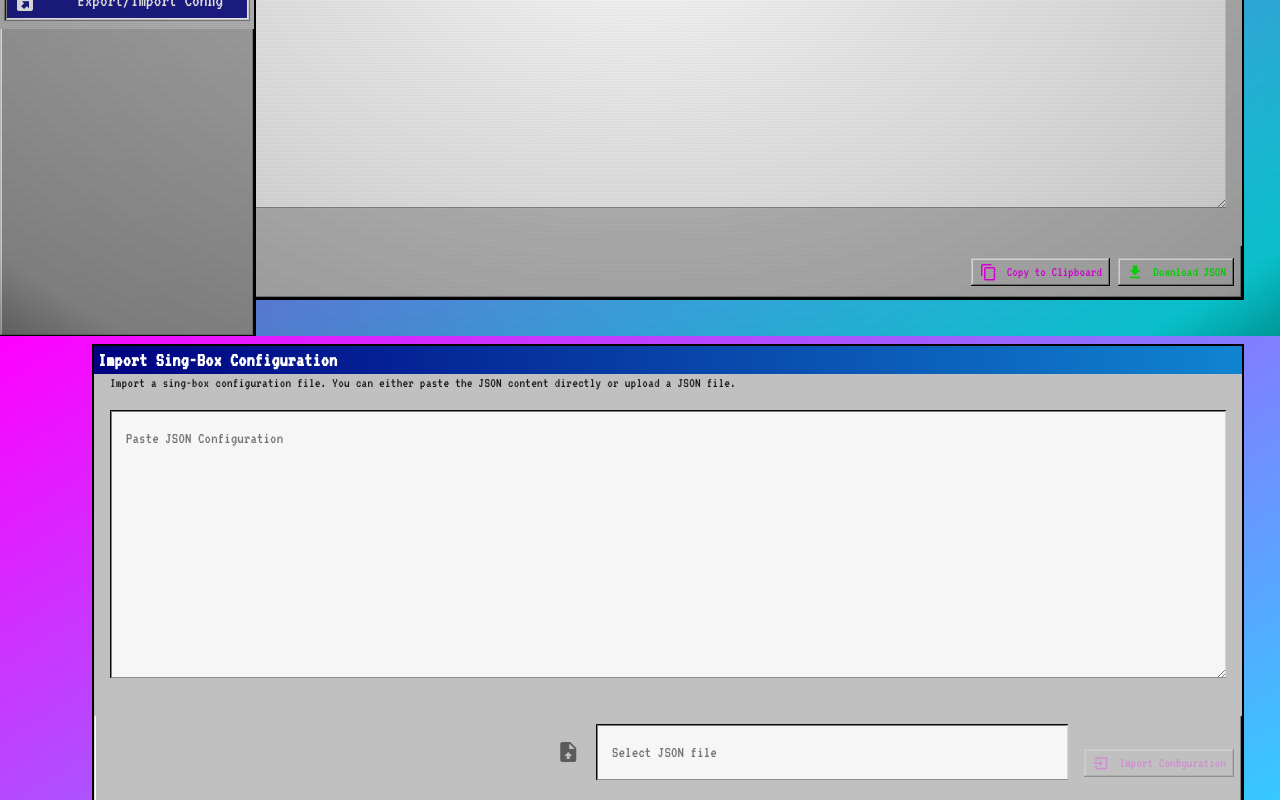
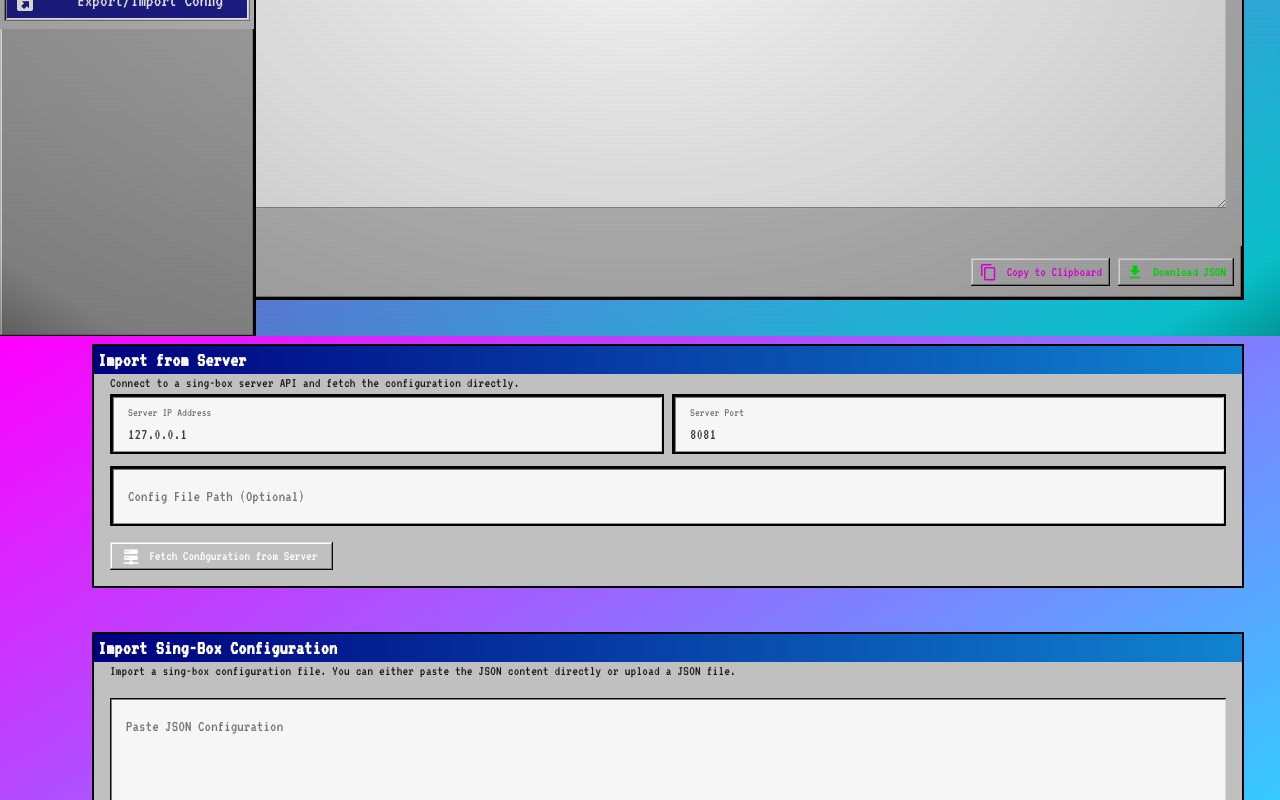
Before and after one commit to rtlvpn/ui, a Vue app: page /app/exportconfig in a window 1280 px wide. Shown: the part 464-1264 px from the top of the page. Built offline with nearby package versions, Linux system fonts and the light colour scheme.

Commit message:
testing endpoint get config

```diff
--- a/src/locales/en.ts
+++ b/src/locales/en.ts
@@ -496,4 +496,16 @@
     invalidFile: "Invalid JSON file",
     noData: "No configuration data to import"
   },
+  serverImport: {
+    title: "Import from Server",
+    description: "Connect to a sing-box server API and fetch the configuration directly.",
+    serverIp: "Server IP Address",
+    serverPort: "Server Port",
+    configPath: "Config File Path (Optional)",
+    fetchConfig: "Fetch Configuration from Server",
+    fetchSuccess: "Configuration successfully fetched from server",
+    fetchError: "Failed to fetch configuration: {error}",
+    noServerIp: "Please enter a server IP address",
+    noServerPort: "Please enter a server port"
+  },
 }
--- a/src/views/ExportConfig.vue
+++ b/src/views/ExportConfig.vue
@@ -40,6 +40,60 @@
               {{ $t('exportConfig.downloadConfig') }}
             </v-btn>
           </v-card-actions>
+        </v-card>
+      </v-col>
+    </v-row>
+
+    <v-row class="mt-6">
+      <v-col cols="12">
+        <v-card rounded="xl" elevation="5">
+          <v-card-title>{{ $t('serverImport.title') }}</v-card-title>
+          <v-card-text>
+            <p>{{ $t('serverImport.description') }}</p>
+            <v-row>
+              <v-col cols="12" sm="6">
+                <v-text-field
+                  v-model="serverIp"
+                  :label="$t('serverImport.serverIp')"
+                  outlined
+                  hide-details="auto"
+                ></v-text-field>
+              </v-col>
+              <v-col cols="12" sm="6">
+                <v-text-field
+                  v-model="serverPort"
+                  :label="$t('serverImport.serverPort')"
+                  outlined
+                  hide-details="auto"
+                  type="number"
+                ></v-text-field>
+              </v-col>
+            </v-row>
+            <v-row class="mt-2">
+              <v-col cols="12" sm="12">
+                <v-text-field
+                  v-model="configPath"
+                  :label="$t('serverImport.configPath')"
+                  outlined
+                  hide-details="auto"
+                  placeholder="/path/to/config.json"
+                ></v-text-field>
+              </v-col>
+            </v-row>
+            <v-row class="mt-3">
+              <v-col cols="12">
+                <v-btn
+                  color="primary"
+                  block
+                  @click="fetchServerConfig"
+                  :loading="isLoading"
+                  prepend-icon="mdi-server-network"
+                >
+                  {{ $t('serverImport.fetchConfig') }}
+                </v-btn>
+              </v-col>
+            </v-row>
+          </v-card-text>
         </v-card>
       </v-col>
     </v-row>
@@ -93,6 +147,12 @@
 const importJson = ref('')
 const importFile = ref<File | null>(null)
 
+// Server import fields
+const serverIp = ref('127.0.0.1')
+const serverPort = ref('8081')
+const configPath = ref('')
+const isLoading = ref(false)
+
 // Get the configuration in JSON format
 const updateConfigJson = () => {
   configJson.value = Data().exportConfig()
@@ -136,6 +196,63 @@
     title: i18n.global.t('success'),
     message: i18n.global.t('exportConfig.downloadStarted')
   })
+}
+
+// Fetch config from server using the correct endpoint
+const fetchServerConfig = async () => {
+  if (!serverIp.value) {
+    push.warning({
+      title: i18n.global.t('warning'),
+      message: i18n.global.t('serverImport.noServerIp')
+    })
+    return
+  }
+
+  if (!serverPort.value) {
+    push.warning({
+      title: i18n.global.t('warning'),
+      message: i18n.global.t('serverImport.noServerPort')
+    })
+    return
+  }
+
+  isLoading.value = true
+
+  try {
+    // Construct the URL with the exact endpoint from the documentation
+    let url = `http://${serverIp.value}:${serverPort.value}/config/get`
+
+    // Add path parameter if provided
+    if (configPath.value) {
+      url += `?path=${encodeURIComponent(configPath.value)}`
+    }
+
+    // Fetch the config from the server using the documented endpoint
+    const response = await fetch(url)
+
+    if (!response.ok) {
+      throw new Error(`Server returned ${response.status}: ${response.statusText}`)
+    }
+
+    const data = await response.text()
+
+    // Set the fetched config to the import textarea
+    importJson.value = data
+
+    push.success({
+      title: i18n.global.t('success'),
+      message: i18n.global.t('serverImport.fetchSuccess')
+    })
+  } catch (error) {
+    console.error('Error fetching server config:', error)
+    push.error({
+      title: i18n.global.t('failed'),
+      duration: 5000,
+      message: i18n.global.t('serverImport.fetchError', { error: error instanceof Error ? error.message : String(error) })
+    })
+  } finally {
+    isLoading.value = false
+  }
 }
 
 // Handle file upload
```
